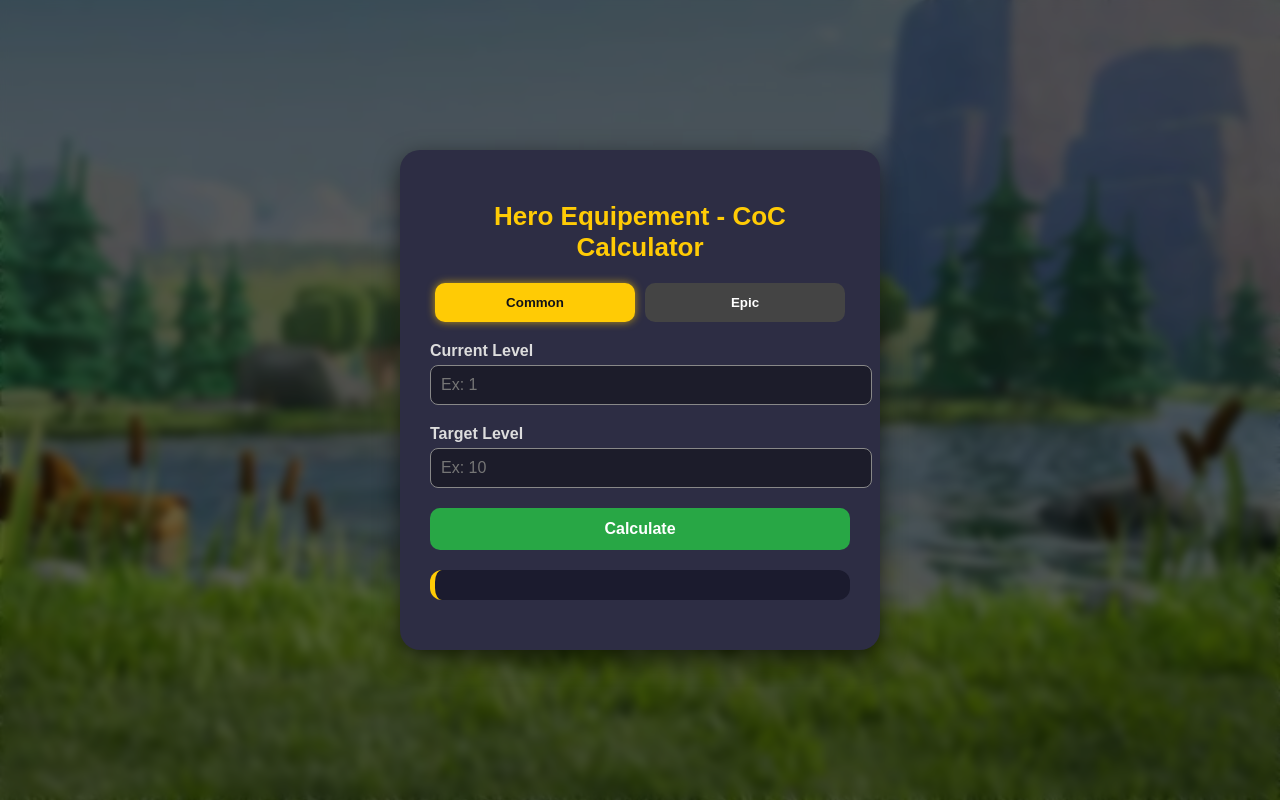
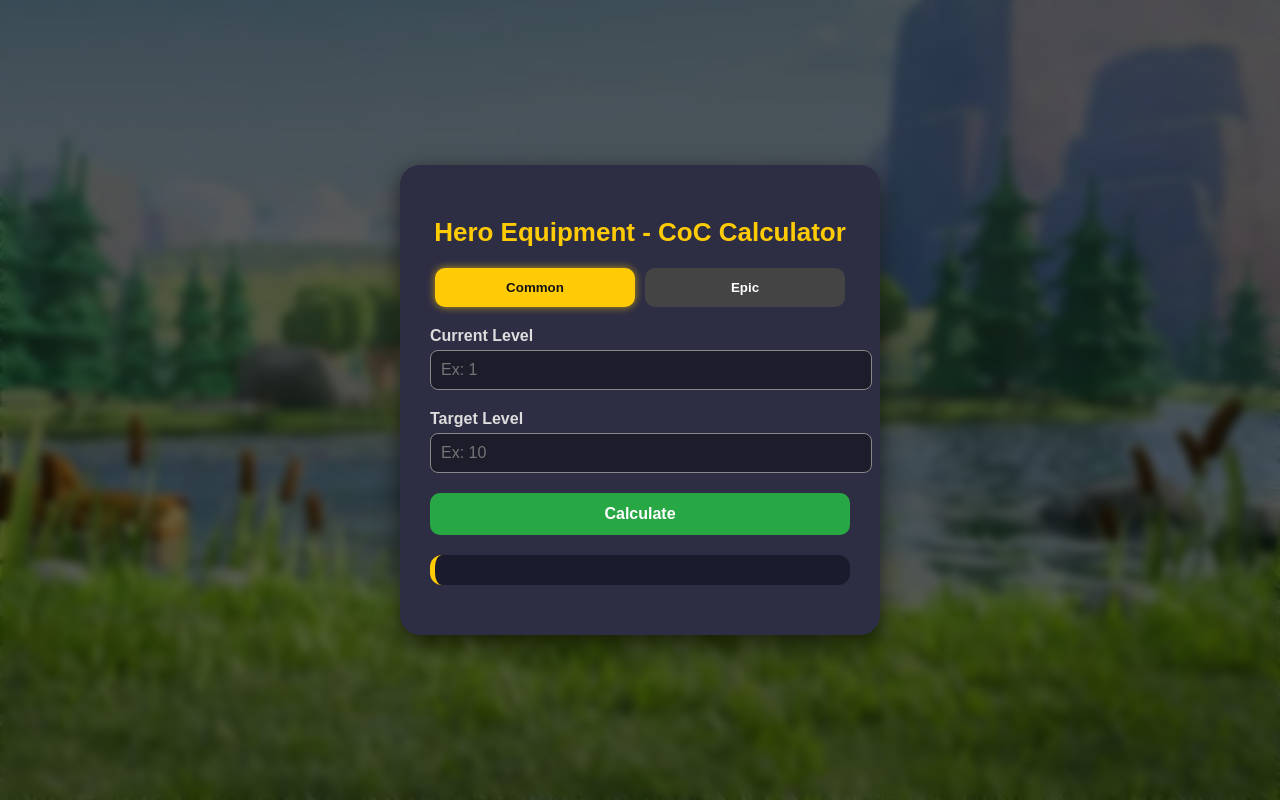
Before and after one commit to jgu1lherme/coc_calculator, a plain HTML site: page index.html in a window 1280 px wide. Drawn offline with Linux system fonts and the light colour scheme.

Commit message:
Update index.html

```diff
--- a/index.html
+++ b/index.html
@@ -3,7 +3,7 @@
 <head>
   <meta charset="UTF-8" />
   <meta name="viewport" content="width=device-width, initial-scale=1.0"/>
-  <title>Hero Equipement - CoC Calculator</title>
+  <title>Hero Equipment - CoC Calculator</title>
   <style>
     body {
         font-family: 'Arial', sans-serif;
@@ -159,7 +159,7 @@
 </head>
 <body>
   <div class="container">
-    <h2>Hero Equipement - CoC Calculator</h2>
+    <h2>Hero Equipment - CoC Calculator</h2>
 
     <div class="rarity-buttons">
       <button id="commonButton" class="rarity-button selected" onclick="selectRarity('common')">Common</button>
```
